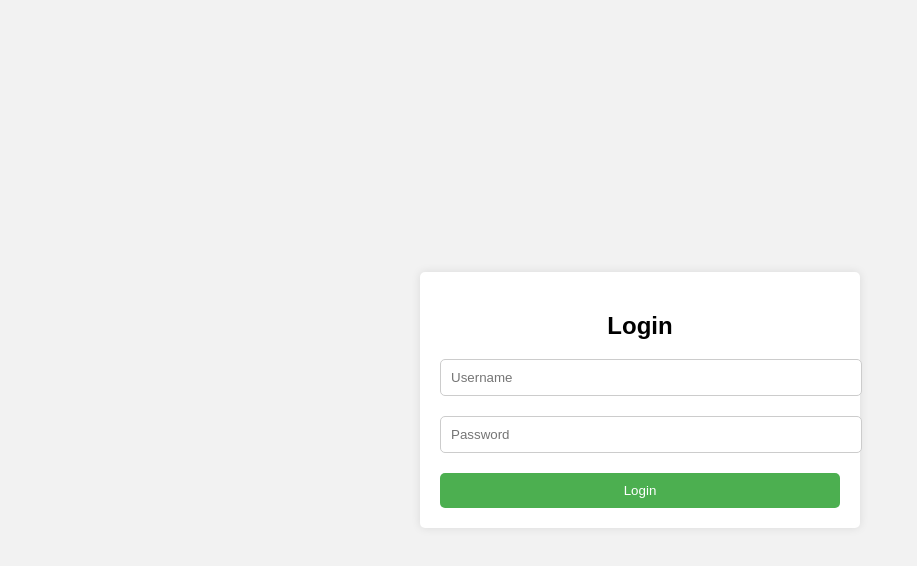
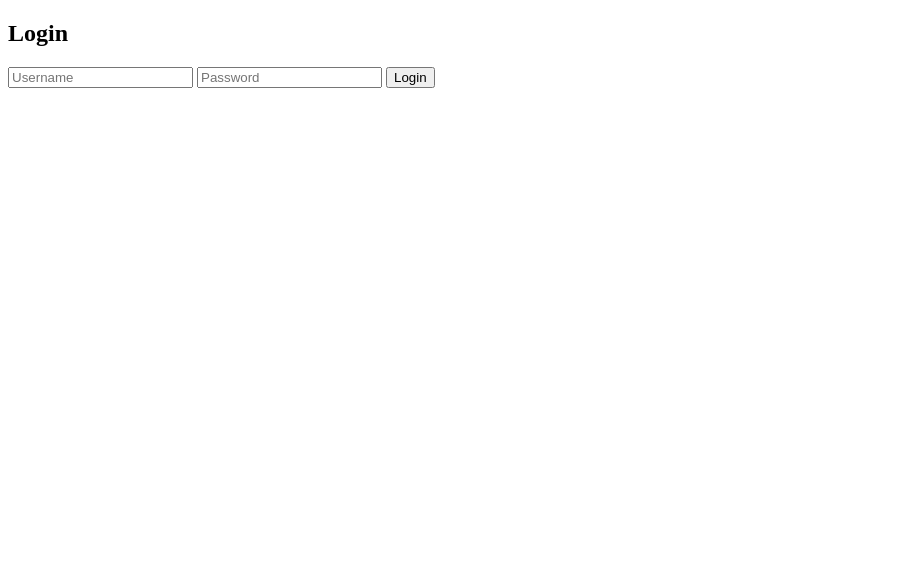
Before and after one commit to KarAshutosh/OWASP_Top_10_Level_1, a website: page 1_injection/login.html in a window 1280 px wide. Shown: the whole page, without its empty margins (0-917 px from the left). Drawn offline with Linux system fonts and the light colour scheme.

Commit message:
New commit

```diff
--- a/1_injection/login.html
+++ b/1_injection/login.html
@@ -2,53 +2,6 @@
 <html>
 <head>
     <title>Login</title>
-    <style>
-        body {
-            font-family: Arial, sans-serif;
-            margin: 0;
-            padding: 0;
-            display: flex;
-            justify-content: center;
-            align-items: center;
-            height: 100vh;
-            background-color: #f2f2f2;
-        }
-
-        .container {
-            max-width: 400px;
-            padding: 20px;
-            background-color: #fff;
-            border-radius: 5px;
-            box-shadow: 0 0 10px rgba(0, 0, 0, 0.1);
-        }
-
-        h2 {
-            text-align: center;
-        }
-
-        input[type="text"],
-        input[type="password"] {
-            width: 100%;
-            padding: 10px;
-            margin-bottom: 20px;
-            border: 1px solid #ccc;
-            border-radius: 5px;
-        }
-
-        input[type="submit"] {
-            width: 100%;
-            padding: 10px;
-            background-color: #4caf50;
-            color: #fff;
-            border: none;
-            border-radius: 5px;
-            cursor: pointer;
-        }
-
-        input[type="submit"]:hover {
-            background-color: #45a049;
-        }
-    </style>
 </head>
 <body>
     <div class="container">
```
